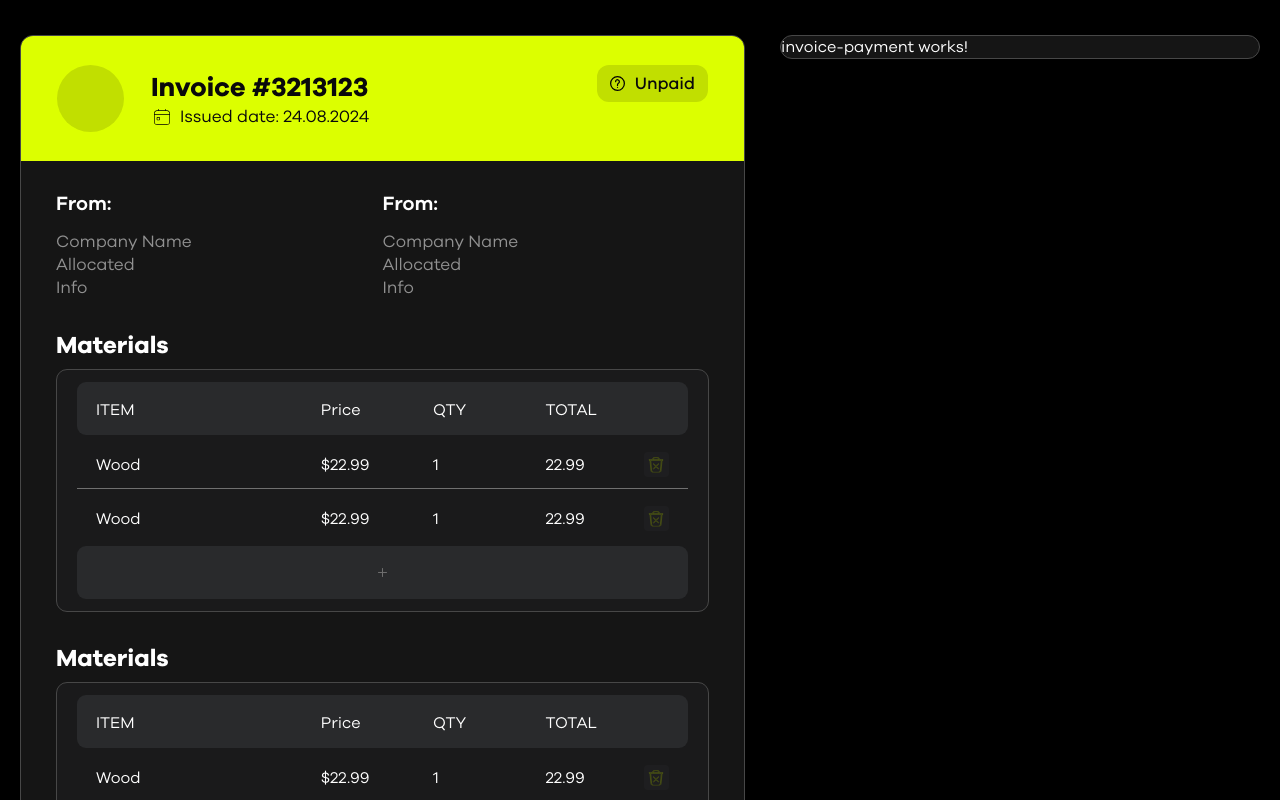
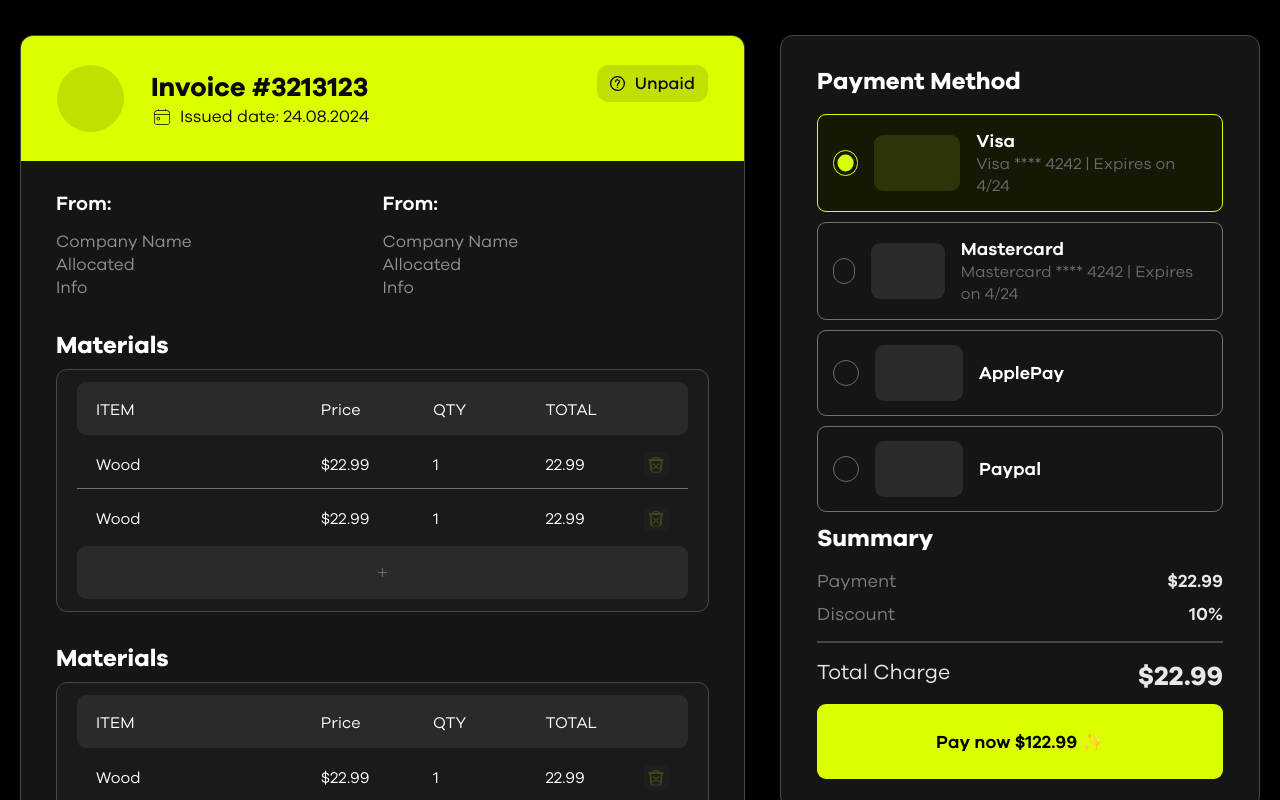
Before and after one commit to GiacomoFranco/Invoice, an Angular app: page / in a window 1280 px wide. Shown: the top 800 px of the page. Built offline with nearby package versions, Linux system fonts and the light colour scheme.

Commit message:
🚧 Invoice-payment updated

```diff
--- a/src/app/components/invoice-payment/invoice-payment.component.html
+++ b/src/app/components/invoice-payment/invoice-payment.component.html
@@ -1 +1,2 @@
-<p>invoice-payment works!</p>
+<app-payment-options />
+<app-payment-summary />
--- a/src/app/components/invoice-payment/invoice-payment.component.scss
+++ b/src/app/components/invoice-payment/invoice-payment.component.scss
@@ -9,4 +9,5 @@
   border: .1rem solid var(--outline-panel);
   border-radius: var(--panel-radious);
   overflow: hidden;
+  padding: 2.9rem 3.6rem;
 }
--- a/src/app/components/invoice-payment/invoice-payment.component.ts
+++ b/src/app/components/invoice-payment/invoice-payment.component.ts
@@ -1,9 +1,11 @@
 import { Component } from '@angular/core';
+import { PaymentOptionsComponent } from "./payment-options/payment-options.component";
+import { PaymentSummaryComponent } from "./payment-summary/payment-summary.component";
 
 @Component({
   selector: 'app-invoice-payment',
   standalone: true,
-  imports: [],
+  imports: [PaymentOptionsComponent, PaymentSummaryComponent],
   templateUrl: './invoice-payment.component.html',
   styleUrl: './invoice-payment.component.scss'
 })
```
